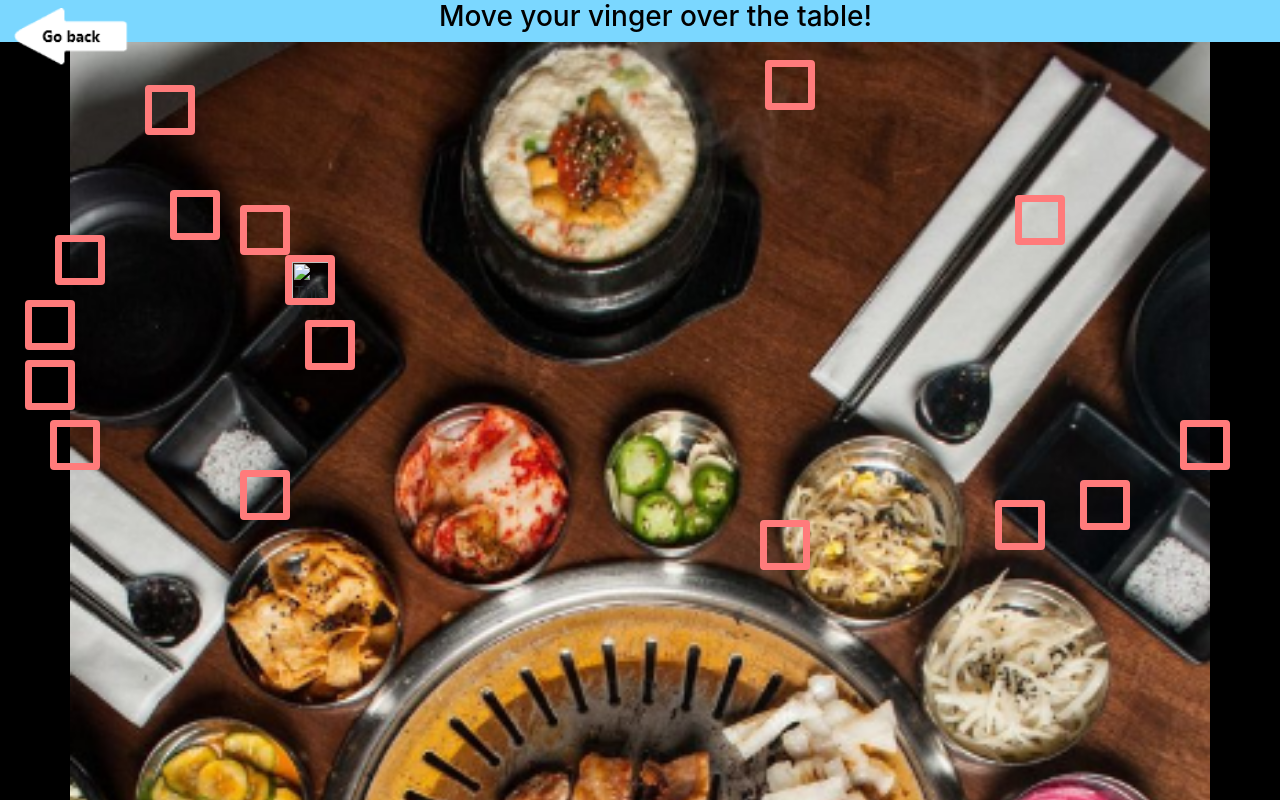
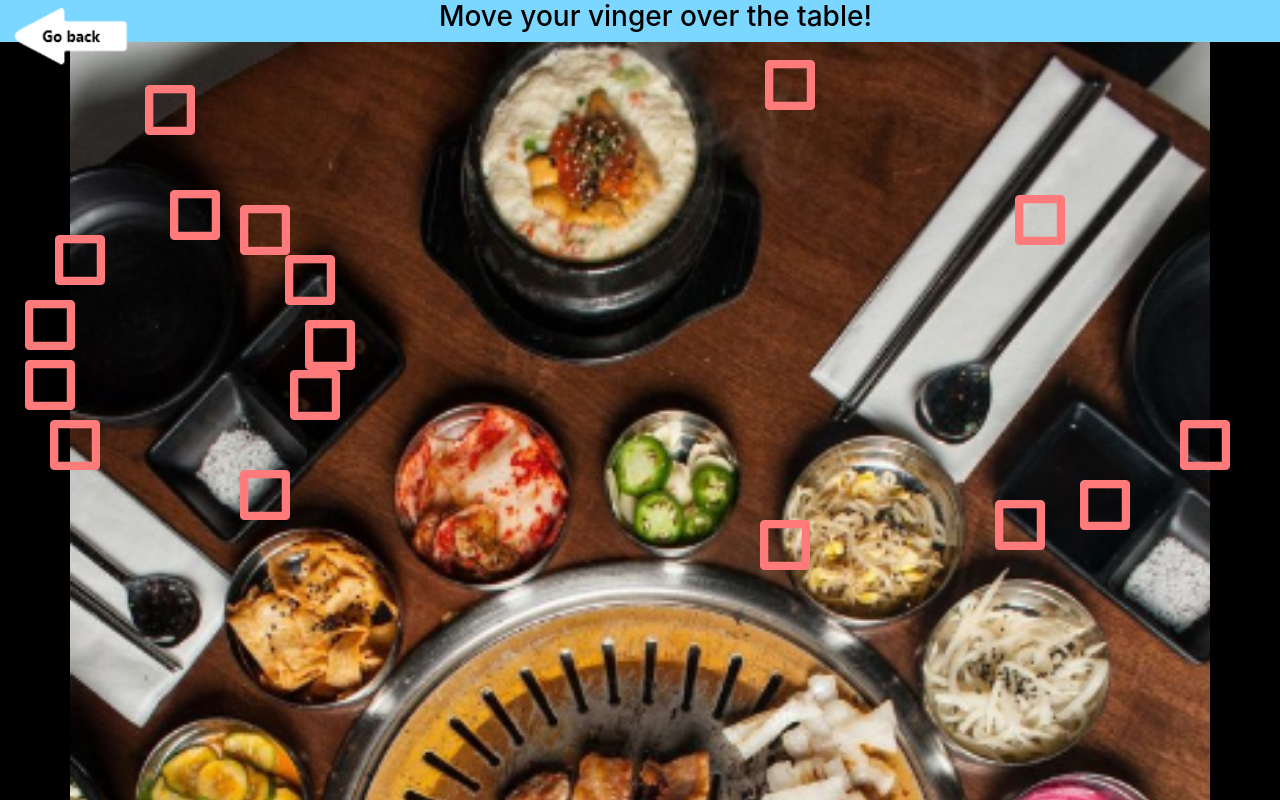
Before and after one commit to Amarii/FoodPuffApp, a plain HTML site: page docs/table.html in a window 1280 px wide. Shown: the top 800 px of the page. Drawn offline with nearby package versions, Linux system fonts and the light colour scheme.

Commit message:
Added images to table

```diff
--- a/docs/CSS/table.css
+++ b/docs/CSS/table.css
@@ -39,6 +39,13 @@ img {
     border-radius: 4px;
 }
 
+.pinkSquaree {
+    position: absolute;
+    height: 50px;
+    width: 50px;
+    z-index: 0;
+}
+
 
 /* img {
     padding-top: 3rem;
--- a/docs/table.html
+++ b/docs/table.html
@@ -27,22 +27,23 @@
         <div class=row>
             <div class="container pl-0 pr-0 overflow-hidden">
                 <div><img src="assets/FoodOnTheTable.png" alt="This is a map of your current table." style="width:100%;"></div>
-                <div class="pinkSquare" alt="This is a bowl" style="top:190px; left: 170px;"></div>
-                <img class="pinkSquare" alt="This is a bowl" style="top:255px; left: 285px;">
-                <div class="pinkSquare" alt="This is a bowl" style="top:470px; left: 240px;"></div>
-                <div class="pinkSquare" alt="This is a bowl" style="top:420px; left: 50px;"></div>
-                <div class="pinkSquare" alt="This is a bowl" style="top:360px; left: 25px;"></div>
-                <div class="pinkSquare" alt="This is a bowl" style="top:235px; left: 55px;"></div>
-                <div class="pinkSquare" alt="This is a bowl" style="top:205px; left: 240px;"></div>
-                <div class="pinkSquare" alt="This is a bowl" style="top:85px; left: 145px;"></div>
-                <div class="pinkSquare" alt="This is a bowl" style="top:420px; right: 50px;"></div>
-                <div class="pinkSquare" alt="This is a bowl" style="top:320px; left: 305px;"></div>
-                <div class="pinkSquare" alt="This is a bowl" style="top:300px; left: 25px;"></div>
-                <div class="pinkSquare" alt="This is a bowl" style="top:480px; right: 150px;"></div>
-                <div class="pinkSquare" alt="This is a bowl" style="top:195px; right: 215px;"></div>
-                <div class="pinkSquare" alt="This is a bowl" style="top:500px; right: 235px;"></div>
-                <div class="pinkSquare" alt="This is a bowl" style="top:520px; right: 470px;"></div>
-                <div class="pinkSquare" alt="This is a bowl" style="top:60px; right: 465px;"></div>
+                <div><img class="pinkSquaree" src="assets/Rectangle 48.png" alt="This is a bowl" style="top:190px; left: 170px;"></div>
+                <div><img class="pinkSquaree" src="assets/Rectangle 48.png" alt="This is a bowl" style="top:255px; left: 285px;"></div>
+                <div><img class="pinkSquaree" src="assets/Rectangle 48.png" alt="This is a bowl" style="top:470px; left: 240px;"></div>
+                <div><img class="pinkSquaree" src="assets/Rectangle 48.png" alt="This is a bowl" style="top:420px; left: 50px;"></div>
+                <div><img class="pinkSquaree" src="assets/Rectangle 48.png" alt="This is a bowl" style="top:360px; left: 25px;"></div>
+                <div><img class="pinkSquaree" src="assets/Rectangle 48.png" alt="This is a bowl" style="top:235px; left: 55px;"></div>
+                <div><img class="pinkSquaree" src="assets/Rectangle 48.png" alt="This is a bowl" style="top:205px; left: 240px;"></div>
+                <div><img class="pinkSquaree" src="assets/Rectangle 48.png" alt="This is a bowl" style="top:85px; left: 145px;"></div>
+                <div><img class="pinkSquaree" src="assets/Rectangle 48.png" alt="This is a bowl" style="top:420px; right: 50px;"></div>
+                <div><img class="pinkSquaree" src="assets/Rectangle 48.png" alt="This is a bowl" style="top:320px; left: 305px;"></div>
+                <div><img class="pinkSquaree" src="assets/Rectangle 48.png" alt="This is a bowl" style="top:370px; left: 290px;">1</div>
+                <div><img class="pinkSquaree" src="assets/Rectangle 48.png" alt="This is a bowl" style="top:300px; left: 25px;"></div>
+                <div><img class="pinkSquaree" src="assets/Rectangle 48.png" alt="This is a bowl" style="top:480px; right: 150px;"></div>
+                <div><img class="pinkSquaree" src="assets/Rectangle 48.png" alt="This is a bowl" style="top:195px; right: 215px;"></div>
+                <div><img class="pinkSquaree" src="assets/Rectangle 48.png" alt="This is a bowl" style="top:500px; right: 235px;"></div>
+                <div><img class="pinkSquaree" src="assets/Rectangle 48.png" alt="This is a bowl" style="top:520px; right: 470px;"></div>
+                <div><img class="pinkSquaree" src="assets/Rectangle 48.png" alt="This is a bowl" style="top:60px; right: 465px;"></div>
             </div>
         </div>
 
```
Also changed, not shown: docs/assets/Rectangle 48.png (added).
